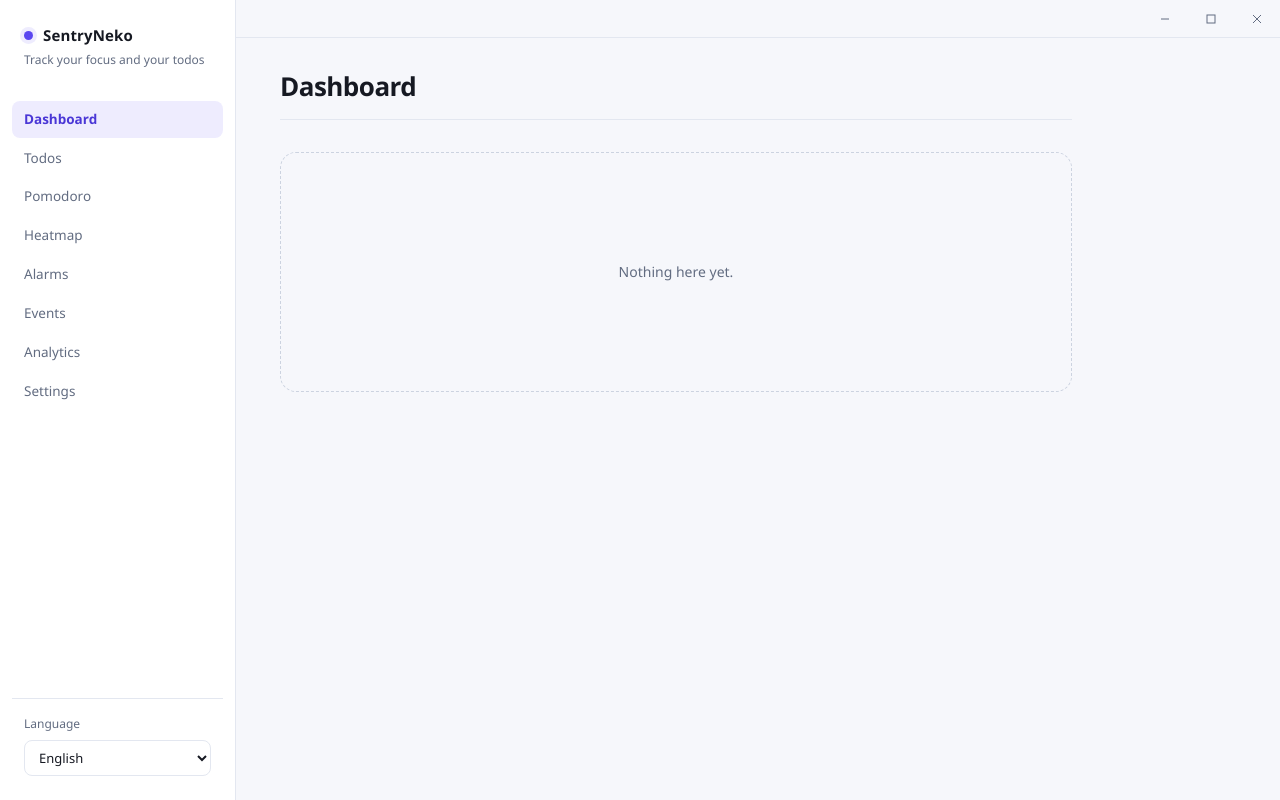
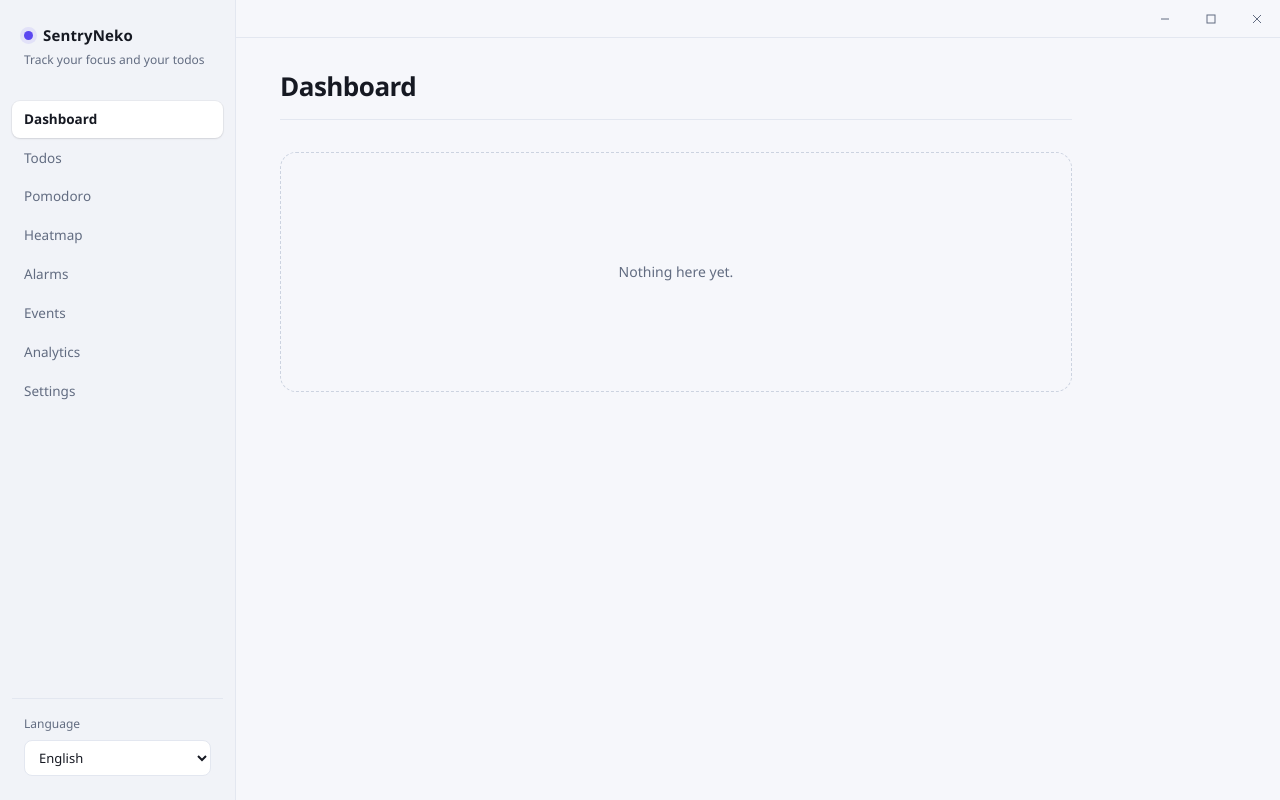
Before and after one commit to 3097729287/SentryNeko, a React (Vite) app: page / in a window 1280 px wide. Built offline with nearby package versions, Linux system fonts and the light colour scheme.

Commit message:
feat(ui): slide the active nav highlight
One measured element follows the active link, so it glides between tabs instead of jumping.

```diff
--- a/src/App.tsx
+++ b/src/App.tsx
@@ -1,4 +1,5 @@
-import { HashRouter, Navigate, NavLink, Outlet, Route, Routes } from "react-router-dom";
+import { useLayoutEffect, useRef, useState } from "react";
+import { HashRouter, Navigate, NavLink, Outlet, Route, Routes, useLocation } from "react-router-dom";
 
 import { I18nProvider } from "./components/I18nProvider";
 import { LanguageSwitcher } from "./components/LanguageSwitcher";
@@ -27,7 +28,17 @@ const PAGES = [
 
 /** Window frame shared by every page: brand, navigation and language choice. */
 function Shell() {
-  const { t } = useI18n();
+  const { t, language } = useI18n();
+  const navRef = useRef<HTMLElement>(null);
+  const { pathname } = useLocation();
+  const [indicator, setIndicator] = useState({ top: 0, height: 0 });
+
+  // The sliding highlight is placed from the active link, so no geometry is hard-coded.
+  useLayoutEffect(() => {
+    const active = navRef.current?.querySelector<HTMLElement>('[aria-current="page"]');
+
+    setIndicator({ top: active?.offsetTop ?? 0, height: active?.offsetHeight ?? 0 });
+  }, [pathname, language]);
 
   return (
     <div className="app-shell">
@@ -40,7 +51,12 @@ function Shell() {
           </span>
           <p className="brand-tagline">{t("app.tagline")}</p>
         </div>
-        <nav className="nav">
+        <nav className="nav" ref={navRef}>
+          <span
+            aria-hidden="true"
+            className="nav-indicator"
+            style={{ height: indicator.height, transform: `translateY(${indicator.top}px)` }}
+          />
           {PAGES.map(({ path, label }) => (
             <NavLink className="nav-link" end={path === "/"} key={path} to={path}>
               {t(label)}
--- a/src/styles/app.css
+++ b/src/styles/app.css
@@ -14,6 +14,8 @@
   --accent: #8b7cf6;
   --accent-soft: rgb(139 124 246 / 14%);
   --accent-text: #b9b0ff;
+  --nav-active-bg: #232a38;
+  --nav-active-shadow: none;
 
   --radius-sm: 8px;
   --radius-lg: 16px;
@@ -33,7 +35,7 @@
 @media (prefers-color-scheme: light) {
   :root {
     --bg: #f6f7fb;
-    --bg-sidebar: #ffffff;
+    --bg-sidebar: #f1f3f8;
     --surface: #ffffff;
     --surface-hover: #f0f2f8;
     --border: #e3e7f0;
@@ -43,6 +45,8 @@
     --accent: #5b47f0;
     --accent-soft: rgb(91 71 240 / 10%);
     --accent-text: #4a37d6;
+    --nav-active-bg: #ffffff;
+    --nav-active-shadow: 0 1px 2px rgb(16 20 32 / 10%), 0 0 0 1px rgb(16 20 32 / 4%);
   }
 }
 
@@ -158,28 +162,40 @@ p {
 }
 
 .nav {
+  position: relative;
   display: flex;
   flex-direction: column;
   gap: 2px;
 }
 
+.nav-indicator {
+  position: absolute;
+  top: 0;
+  inset-inline: 0;
+  border-radius: var(--radius-sm);
+  background: var(--nav-active-bg);
+  box-shadow: var(--nav-active-shadow);
+  pointer-events: none;
+  transition: transform 240ms cubic-bezier(0.2, 0.8, 0.2, 1), height 240ms cubic-bezier(0.2, 0.8, 0.2, 1);
+}
+
 .nav-link {
+  position: relative;
+  z-index: 1;
   padding: 8px var(--space-3);
   border-radius: var(--radius-sm);
   color: var(--text-muted);
   font-size: 13.5px;
   text-decoration: none;
-  transition: background-color 120ms ease, color 120ms ease;
+  transition: color 120ms ease;
 }
 
 .nav-link:hover {
-  background: var(--surface-hover);
   color: var(--text);
 }
 
 .nav-link[aria-current="page"] {
-  background: var(--accent-soft);
-  color: var(--accent-text);
+  color: var(--text);
   font-weight: 600;
 }
 
@@ -315,3 +331,9 @@ p {
 .btn:active {
   transform: translateY(1px);
 }
+
+@media (prefers-reduced-motion: reduce) {
+  .nav-indicator {
+    transition: none;
+  }
+}
```
Also changed, not shown: 2 other files (tests, documents, lock files or other folders).
